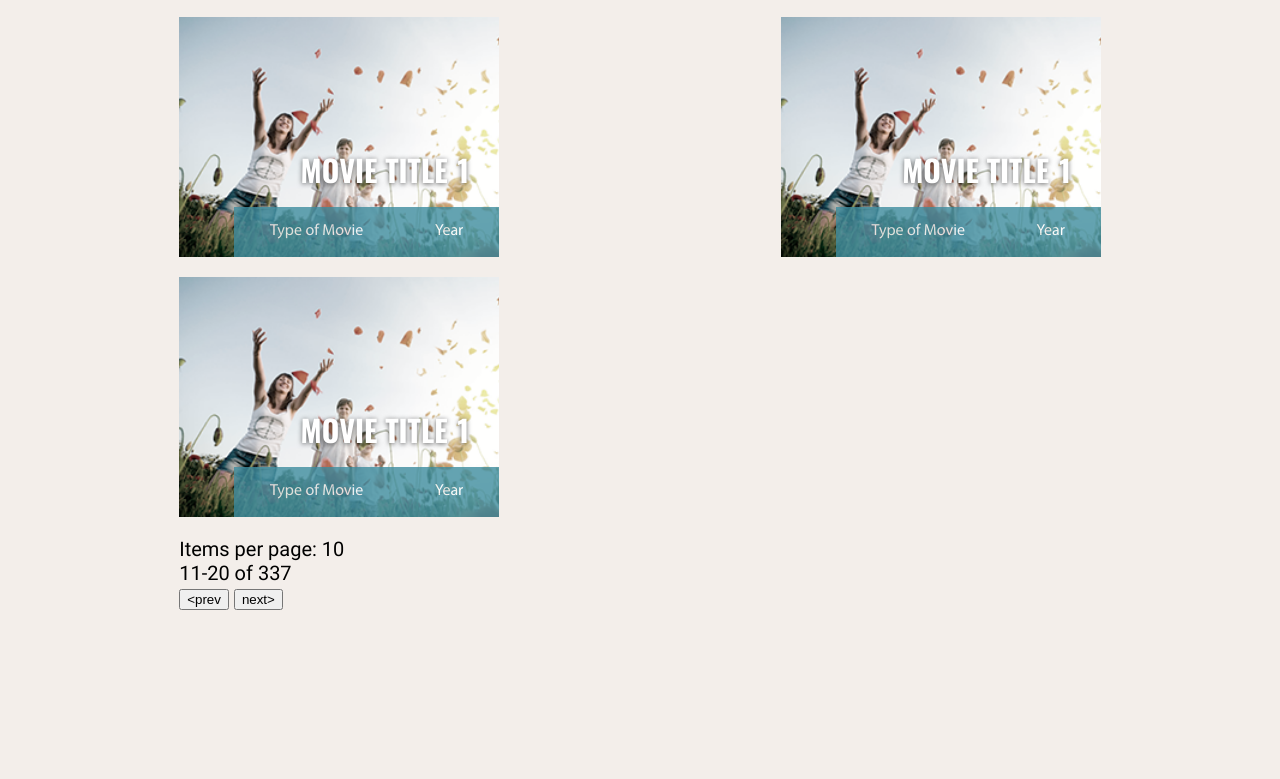
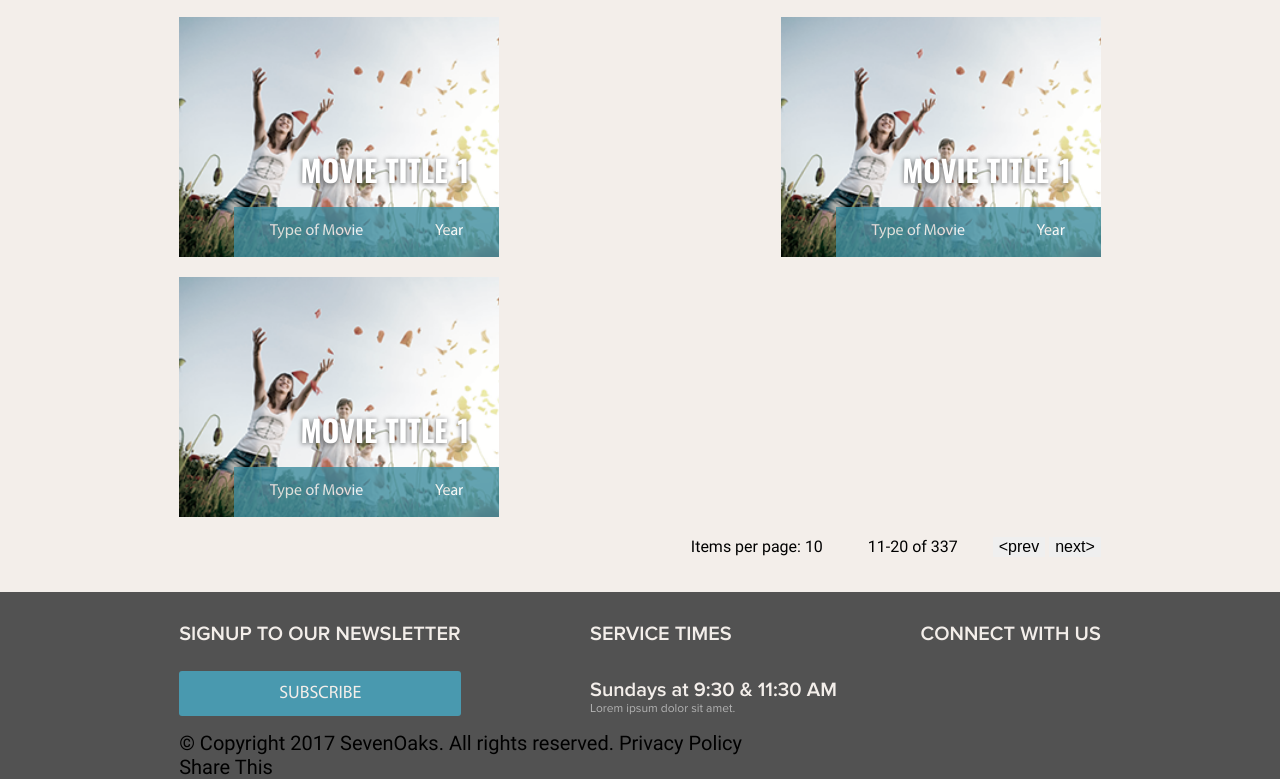
Before and after one commit to IgorOsipov/Movie-Collection, a plain HTML site: page index.html in a window 1280 px wide. Shown: the part 1379-2158 px from the top of the page. Before the commit the page ends 1989 px from the top, so only its background shows below. Drawn offline with Linux system fonts and the light colour scheme; a web font is replaced by a local one.

Commit message:
added styles for pagination, added html code of footer, added styles to subscribe button and servce times

```diff
--- a/css/style.css
+++ b/css/style.css
@@ -23,7 +23,7 @@
 }
 
 @font-face {
-  font-family: 'Proxima Nova';
+  font-family: 'ProximaNova';
   src: url("../src/fonts/ProximaNova-Regular.eot");
   src: url("../src/fonts/ProximaNova-Regular.eot?#iefix") format("embedded-opentype"), url("../src/fonts/ProximaNova-Regular.woff2") format("woff2"), url("../src/fonts/ProximaNova-Regular.woff") format("woff"), url("../src/fonts/ProximaNova-Regular.ttf") format("truetype"), url("../src/fonts/ProximaNova-Regular.svg#ProximaNova-Regular") format("svg");
   font-weight: normal;
@@ -31,7 +31,7 @@
 }
 
 @font-face {
-  font-family: 'Proxima Nova';
+  font-family: 'ProximaNova';
   src: url("../src/fonts/ProximaNova-Semibold.eot");
   src: url("../src/fonts/ProximaNova-Semibold.eot?#iefix") format("embedded-opentype"), url("../src/fonts/ProximaNova-Semibold.woff2") format("woff2"), url("../src/fonts/ProximaNova-Semibold.woff") format("woff"), url("../src/fonts/ProximaNova-Semibold.ttf") format("truetype"), url("../src/fonts/ProximaNova-Semibold.svg#ProximaNova-Semibold") format("svg");
   font-weight: 600;
@@ -416,3 +416,114 @@ a, a:hover, button, button:hover, input:hover, .anime {
   color: white;
   line-height: 1.2;
 }
+
+.content .pagination {
+  display: -webkit-box;
+  display: -ms-flexbox;
+  display: flex;
+  -webkit-box-pack: end;
+  -ms-flex-pack: end;
+  justify-content: flex-end;
+  -webkit-box-align: center;
+  -ms-flex-align: center;
+  align-items: center;
+  font-size: 0.8em;
+  font-family: "Roboto";
+  font-weight: 500;
+  color: black;
+  line-height: 1.2;
+  margin-bottom: 35px;
+}
+
+.content .pagination .pages_count {
+  margin-right: 35px;
+}
+
+.content .pagination .items_per_page {
+  margin-right: 45px;
+}
+
+.content .pagination .buttons input {
+  border: none;
+  height: 20px;
+  font-size: 1em;
+  font-weight: 500;
+}
+
+footer {
+  padding-top: 30px;
+  background-color: #525252;
+}
+
+footer h2 {
+  font-size: 20px;
+  font-family: "ProximaNova";
+  color: #f3eeea;
+  line-height: 1.2;
+  text-transform: uppercase;
+}
+
+footer .signup {
+  display: -webkit-box;
+  display: -ms-flexbox;
+  display: flex;
+  -webkit-box-orient: vertical;
+  -webkit-box-direction: normal;
+  -ms-flex-direction: column;
+  flex-direction: column;
+  margin-right: 45px;
+}
+
+footer .signup a {
+  margin-top: 25px;
+  text-decoration: none;
+  background-color: #4999af;
+  font-size: 0.9em;
+  font-family: "Myriad Pro";
+  color: #f3eeea;
+  text-transform: uppercase;
+  line-height: 1.2;
+  border-radius: 3px;
+  padding: 12px 100px;
+}
+
+footer .service {
+  display: -webkit-box;
+  display: -ms-flexbox;
+  display: flex;
+  -webkit-box-orient: vertical;
+  -webkit-box-direction: normal;
+  -ms-flex-direction: column;
+  flex-direction: column;
+  -webkit-box-pack: justify;
+  -ms-flex-pack: justify;
+  justify-content: space-between;
+}
+
+footer .service h3 {
+  font-size: 1em;
+  font-family: "ProximaNova";
+  color: #f3eeea;
+  line-height: 1.2;
+}
+
+footer .service p {
+  font-size: 0.6em;
+  font-family: "ProximaNova";
+  color: #b3b3b3;
+  line-height: 1.2;
+}
+
+footer .contacs ul {
+  list-style: none;
+}
+
+footer .footer_box {
+  display: -webkit-box;
+  display: -ms-flexbox;
+  display: flex;
+  -webkit-box-pack: justify;
+  -ms-flex-pack: justify;
+  justify-content: space-between;
+  margin-bottom: 15px;
+}
--- a/index.html
+++ b/index.html
@@ -139,7 +139,37 @@
             </div>
         </div>
     </div>
-
+    <footer>
+        <div class="main_wrapper">
+            <div class="footer_box">
+                <div class="signup">
+                    <h2>SIGNUP TO OUR NEWSLETTER</h2>
+                    <a href="#">subscribe</a>
+                </div>
+                <div class="service">
+                    <h2>service times</h2>
+                    <div>
+                        <h3>Sundays at 9:30 & 11:30 AM</h3>
+                        <p>Lorem ipsum dolor sit amet.</p>
+                    </div>
+                </div>
+                <div class="contacs">
+                    <h2>CONNECT WITH US</h2>
+                    <ul>
+                        <li><a href="#"></a></li>
+                        <li><a href="#"></a></li>
+                        <li><a href="#"></a></li>
+                        <li><a href="#"></a></li>
+                        <li><a href="#"></a></li>
+                    </ul>
+                </div>
+            </div>
+            <div class="copyrights">
+                <p>© Copyright 2017 SevenOaks. All rights reserved.  Privacy Policy</p>
+                <p>Share This</p>
+            </div>
+        </div>
+    </footer>
 
 
     <script src="./js/jquery/jquery-1.11.0.min.js"></script>
--- a/sass/fonts.scss
+++ b/sass/fonts.scss
@@ -37,7 +37,7 @@
 }
 
 @font-face {
-    font-family: 'Proxima Nova';
+    font-family: 'ProximaNova';
     src: url('../src/fonts/ProximaNova-Regular.eot');
     src: url('../src/fonts/ProximaNova-Regular.eot?#iefix') format('embedded-opentype'),
         url('../src/fonts/ProximaNova-Regular.woff2') format('woff2'),
@@ -49,7 +49,7 @@
 }
 
 @font-face {
-    font-family: 'Proxima Nova';
+    font-family: 'ProximaNova';
     src: url('../src/fonts/ProximaNova-Semibold.eot');
     src: url('../src/fonts/ProximaNova-Semibold.eot?#iefix') format('embedded-opentype'),
         url('../src/fonts/ProximaNova-Semibold.woff2') format('woff2'),
--- a/sass/main.scss
+++ b/sass/main.scss
@@ -291,4 +291,97 @@
 
         }
     }
+
+    .pagination{
+        display: flex;
+        justify-content: flex-end;
+        align-items: center;
+
+        font-size: 0.8em;
+        font-family: "Roboto";
+        font-weight: 500;
+        color: rgb(0, 0, 0);
+        line-height: 1.2;
+
+        margin-bottom: 35px;
+
+        .pages_count{
+            margin-right: 35px;
+        }
+
+        .items_per_page{
+            margin-right: 45px;
+        }
+
+        .buttons{
+            input{
+                border: none;
+                height: 20px;
+                font-size: 1em;
+                font-weight: 500;
+            }
+        }
+    }
 }
+
+footer{
+    padding-top: 30px;
+    background-color: #525252;
+
+    h2{
+        font-size: 20px;
+        font-family: "ProximaNova";
+        color: rgb(243, 238, 234);
+        line-height: 1.2;
+        text-transform: uppercase;
+    }
+
+    .signup{
+        display: flex;
+        flex-direction: column;
+        margin-right: 45px;
+        a{
+            margin-top: 25px;
+            text-decoration: none;
+            background-color: #4999af;
+            font-size: 0.9em;
+            font-family: "Myriad Pro";
+            color: rgb(243, 238, 234);
+            text-transform: uppercase;
+            line-height: 1.2;
+            border-radius: 3px;
+            padding: 12px 100px;
+        }
+    }
+
+    .service{
+        display: flex;
+        flex-direction: column;
+        justify-content: space-between;
+
+        h3{
+            font-size: 1em;
+            font-family: "ProximaNova";
+            color: rgb(243, 238, 234);
+            line-height: 1.2;
+        }
+        p{
+            font-size: 0.6em;
+            font-family: "ProximaNova";
+            color: rgb(179, 179, 179);
+            line-height: 1.2;
+        }
+    }
+
+    .contacs{
+        ul{
+            list-style: none;
+        }
+    }
+
+    .footer_box{
+        display: flex;
+        justify-content: space-between;
+        margin-bottom: 15px;
+    }
+}
```
